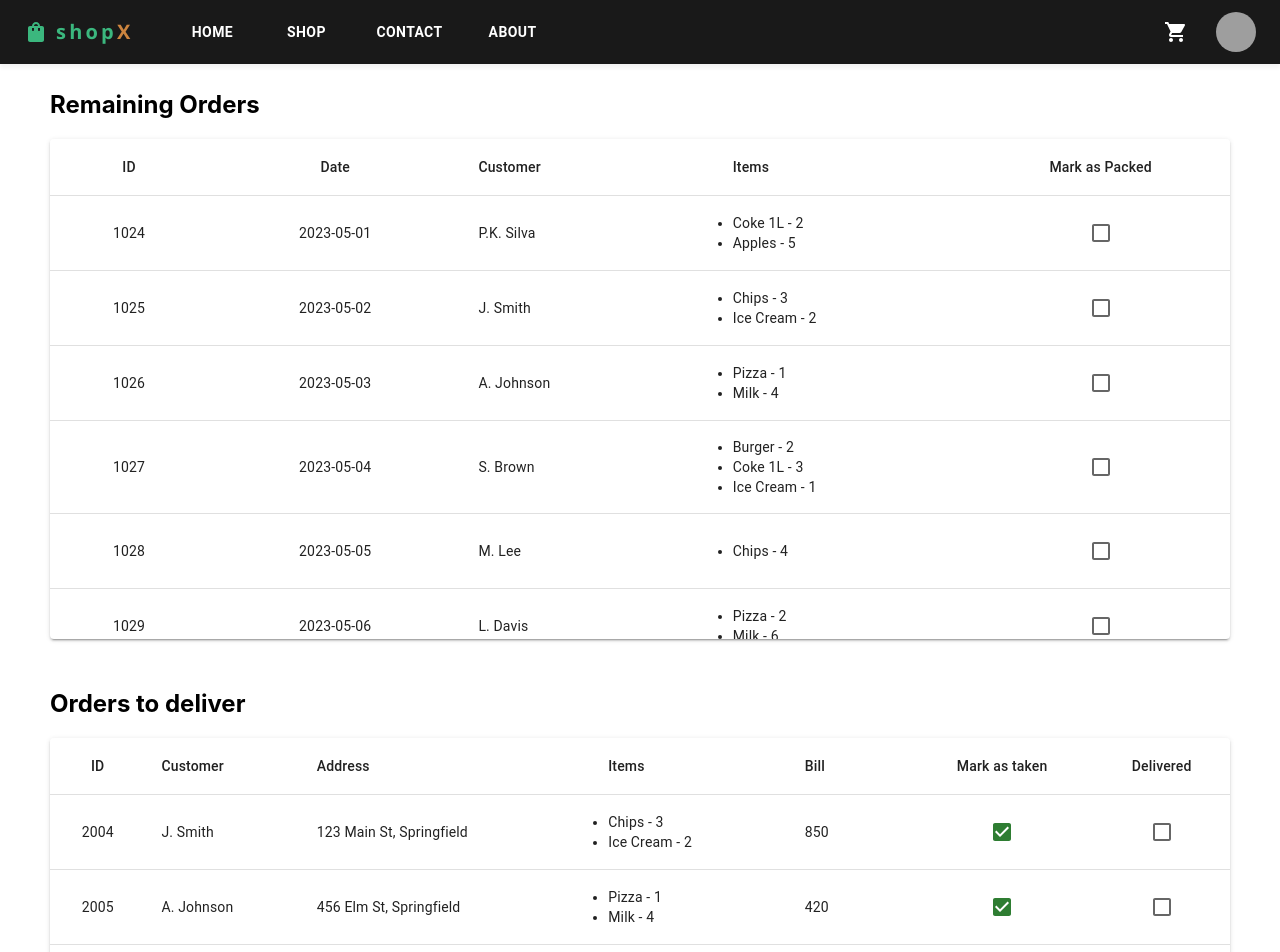
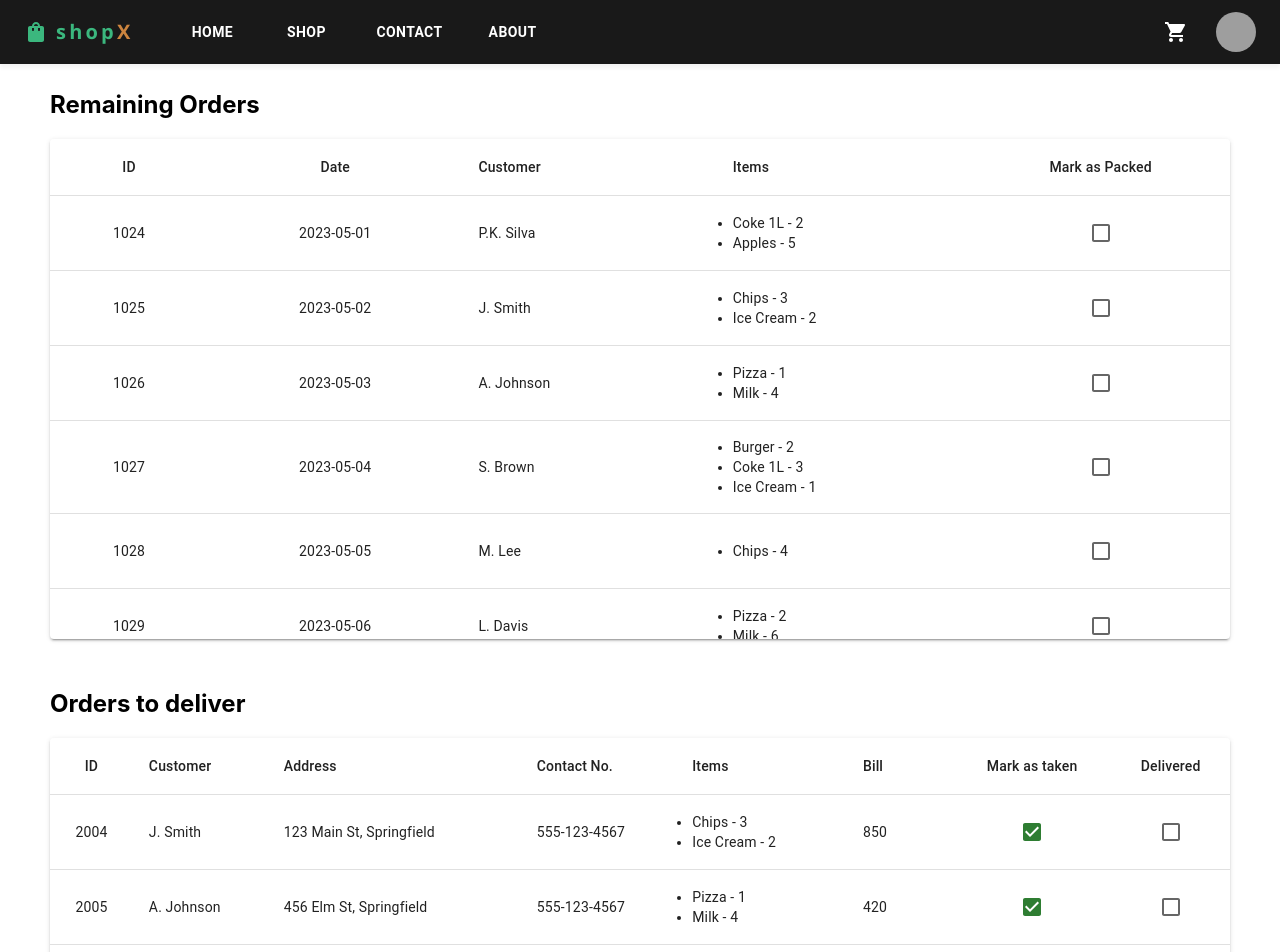
Before and after one commit to PrincipleCoders/Supermarket-Frontend, a React (Vite) app: page / in a window 1280 px wide. Shown: the top 952 px of the page. Built offline with nearby package versions, Linux system fonts and the light colour scheme; grey boxes are pictures that could not be loaded.

Commit message:
added contact num

```diff
--- a/src/container/toDeliver.jsx
+++ b/src/container/toDeliver.jsx
@@ -28,6 +28,7 @@ export default function ToDeliver() {
             bill: 850,
             markToDeliver: true,
             isDelivered: false,
+            telephone: '555-123-4567'
           },
           {
             id: 2005,
@@ -40,6 +41,7 @@ export default function ToDeliver() {
             bill: 420,
             markToDeliver: true,
             isDelivered: false,
+            telephone: '555-123-4567'
           },
           {
             id: 2006,
@@ -53,6 +55,7 @@ export default function ToDeliver() {
             bill: 1120,
             markToDeliver: false,
             isDelivered: false,
+            telephone: '555-123-4567'
           },
           {
             id: 2007,
@@ -64,6 +67,7 @@ export default function ToDeliver() {
             bill: 300,
             markToDeliver: true,
             isDelivered: false,
+            telephone: '555-123-4567'
           },
           {
             id: 2008,
@@ -77,6 +81,7 @@ export default function ToDeliver() {
             bill: 970,
             markToDeliver: false,
             isDelivered: false,
+            telephone: '555-123-4567'
           },
           {
             id: 2009,
@@ -89,6 +94,7 @@ export default function ToDeliver() {
             bill: 150,
             markToDeliver: true,
             isDelivered: false,
+            telephone: '555-123-4567'
           },
           {
             id: 2010,
@@ -102,6 +108,7 @@ export default function ToDeliver() {
             bill: 750,
             markToDeliver: false,
             isDelivered: false,
+            telephone: '555-123-4567'
           },
           {
             id: 2011,
@@ -114,18 +121,19 @@ export default function ToDeliver() {
             bill: 400,
             markToDeliver: true,
             isDelivered: false,
+            telephone: '555-123-4567'
           },
         ]);
 
     const [isConfirmationDialogOpen, setConfirmationDialogOpen] = useState(false);
     const [isConfirmationDialogOpenDeliver, setConfirmationDialogOpenDeliver] = useState(false);
     const [selectedOrderId, setSelectedOrderId] = useState(null);
-    const [deliveredStatus, setDeliveredStatus] = useState(false);
 
     const columns = [
         { id: 'id', label: 'ID', minWidth: 25, align: 'center' },
         { id: 'customer', label: 'Customer', minWidth: 50, align: 'left' },
         { id: 'address', label: 'Address', minWidth: 75, align: 'left' },
+        { id: 'telephone', label: 'Contact No.', minWidth: 75, align: 'left' },
         { id: 'items', label: 'Items', minWidth: 100, align: 'left' },
         { id: 'bill', label: 'Bill', minWidth: 50, align: 'left' },
         { id: 'markToDeliver', label: 'Mark as taken', minWidth: 20, align: 'center' },
@@ -275,11 +283,11 @@ export default function ToDeliver() {
 
             <Dialog open={isConfirmationDialogOpenDeliver} onClose={closeConfirmationDialogDeliver}>
                 <DialogTitle>
-                    {remainingOrders.find((order) => order.id === selectedOrderId && order.isDelivered) ? "Mark order as not taken" : "Mark order as taken"}
+                    {remainingOrders.find((order) => order.id === selectedOrderId && order.isDelivered) ? "Mark order as not delivered" : "Mark order as delivered"}
                 </DialogTitle>
                 <DialogContent>
                     <Typography>
-                        Are you sure you want to mark this order as {remainingOrders.find((order) => order.id === selectedOrderId && order.isDelivered) ? "not taken" : "taken"}?
+                        Are you sure you want to mark this order as {remainingOrders.find((order) => order.id === selectedOrderId && order.isDelivered) ? "not delivered" : "delivered"}?
                     </Typography>
                 </DialogContent>
                 <DialogActions>
```
